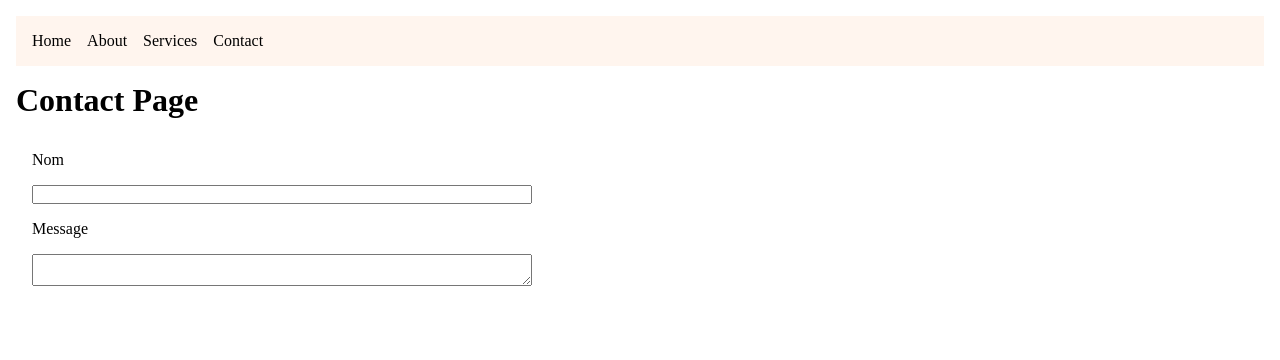
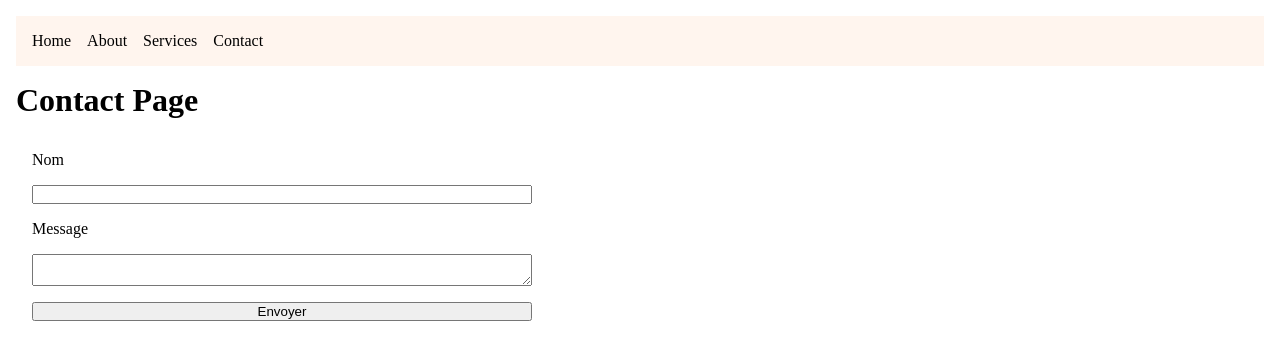
Before and after one commit to val277/react-router-example, a React (Vite) app: page /contact in a window 1280 px wide. Shown: the top 360 px of the page. Built offline with nearby package versions, Linux system fonts and the light colour scheme.

Commit message:
added submit on contact page

```diff
--- a/src/pages/Contact.jsx
+++ b/src/pages/Contact.jsx
@@ -7,6 +7,7 @@ export default function Contact() {
         <input type="text" name="name" id="name" />
         <label htmlFor="message">Message</label>
         <textarea name="message" id="message"></textarea>
+        <input type="submit" value="Envoyer" />
       </form>
     </>
   );
```
